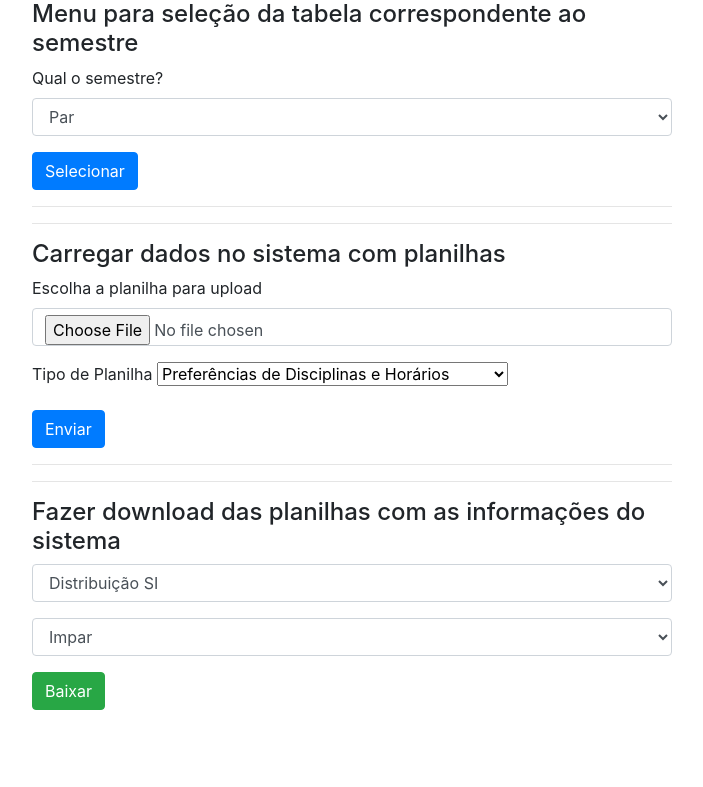
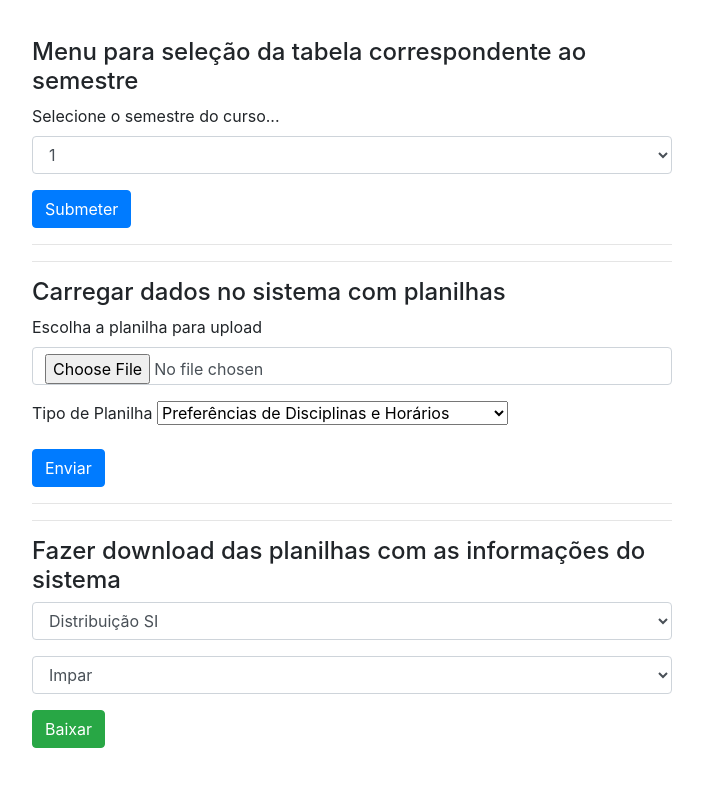
Before and after one commit to lucastoupitzen/ferramenta-graduacao-si, a Django app: page / in a window 1280 px wide. Shown: the top 787 px of the page, without its empty margins (288-991 px from the left). Run offline with Django 4.2, Linux system fonts and the light colour scheme.

Commit message:
remoção da deleção de par e impar + pasta CSS

```diff
--- /dev/null
+++ b/table/static/table/css/styles.css
@@ -0,0 +1,3 @@
+body {
+    margin-top: 3%;
+}
--- a/table/templates/table/index.html
+++ b/table/templates/table/index.html
@@ -1,4 +1,5 @@
 <!DOCTYPE html>
+{% load static %}
 <html lang="pt-br">
 
 
@@ -25,6 +26,7 @@
     <script src="https://code.jquery.com/ui/1.12.1/jquery-ui.min.js"></script>
 
     <link rel="stylesheet" href="https://stackpath.bootstrapcdn.com/font-awesome/4.7.0/css/font-awesome.min.css">
+    <link rel="stylesheet" href="{% static 'table/css/styles.css' %}">
 
     {%load static %}
     <script type="text/javascript"> window.CSRF_TOKEN = "{{ csrf_token }}"; </script>
--- a/table/templates/table/menu.html
+++ b/table/templates/table/menu.html
@@ -1,35 +1,33 @@
 <!DOCTYPE html>
+{% load static %}
 <head>
     <meta charset="UTF-8">
     <meta http-equiv="X-UA-Compatible" content="IE=edge">
     <meta name="viewport" content="width=device-width, initial-scale=1.0">
     <link rel="stylesheet" href="https://cdn.jsdelivr.net/npm/bootstrap@4.1.3/dist/css/bootstrap.min.css"
         integrity="sha384-MCw98/SFnGE8fJT3GXwEOngsV7Zt27NXFoaoApmYm81iuXoPkFOJwJ8ERdknLPMO" crossorigin="anonymous">
+    <link rel="stylesheet" href="{% static 'table/css/styles.css' %}">
     <title>Menu</title>
 </head>
 <body>
     <div style="width:50%;" class="mx-auto">
         <h4>Menu para seleção da tabela correspondente ao semestre</h4>
-        <form id="semestreAno">
+        <form id="semestreCurso" method="post" action = "redirect" >
+            {% csrf_token %}
             <div class="form-group">
-                <label for="select1">Qual o semestre?</label>
-                <select required="required" class="form-control" id="select1">
-                    <option value="par">Par</option>
-                    <option value="impar">Impar</option>
+                <label for="select1">Selecione o semestre do curso...</label>
+                <select required="required" class="form-control" name="select1" id="select1">
+                    <option value="1">1</option>
+                    <option value="2">2</option>
+                    <option value="3">3</option>
+                    <option value="4">4</option>
+                    <option value="5">5</option>
+                    <option value="6">6</option>
+                    <option value="7">7</option>
+                    <option value="8">8</option>
                 </select>
             </div>
-            <button type="button" onclick="selectCourse()" class="btn btn-primary">Selecionar</button>
-        </form>
-
-        <form id="semestreCurso" method="post" action = "redirect" style="display:none">
-            {% csrf_token %}
-            <div class="form-group">
-                <label for="select2">Qual o semestre do Curso?</label>
-                <select required="required" class="form-control"  name="select2" id="select2">
-                </select>
-            </div>
-            <input type="submit" class="btn btn-primary">
-            <button type="button" onclick="voltar()" class="btn btn-primary">Voltar</button>
+            <input type="submit" class="btn btn-primary" value="Submeter">
         </form>
         <hr>
         <hr>
@@ -67,35 +65,6 @@
         </form>
 
     </div>
-   <script>
 
-        function selectCourse(){
-            e = document.getElementById("select1").value;
-            document.getElementById("semestreAno").style.display="none";
-            document.getElementById("semestreCurso").style.display="block";
-            valueSemestre = document.getElementById("select2")
-            if(e == "impar")
-                for(var i = 1; i<=7; i+=2){
-                    var opt = document.createElement("option");
-                    opt.value = i;
-                    opt.innerHTML = i;
-                    valueSemestre.appendChild(opt);
-                }
-            else if(e == "par")
-                for(var i = 2; i<=8; i+=2){
-                    var opt = document.createElement("option");
-                    opt.value = i;
-                    opt.innerHTML = i;
-                    valueSemestre.appendChild(opt);
-                }
-
-        }
-
-        function voltar(){
-            document.getElementById("select2").innerHTML = "";
-            document.getElementById("semestreAno").style.display="block";
-            document.getElementById("semestreCurso").style.display="none";
-        }
-    </script>
 </body>
 </html>
--- a/table/views/views.py
+++ b/table/views/views.py
@@ -189,7 +189,7 @@ def menu(request):
 
 def redirect(request):
     if request.method == "POST":
-        valor_semestre = request.POST["select2"]
+        valor_semestre = request.POST["select1"]
         diretorio = str("/table/" + valor_semestre + "/")
         return HttpResponseRedirect(diretorio)
     else:
```
